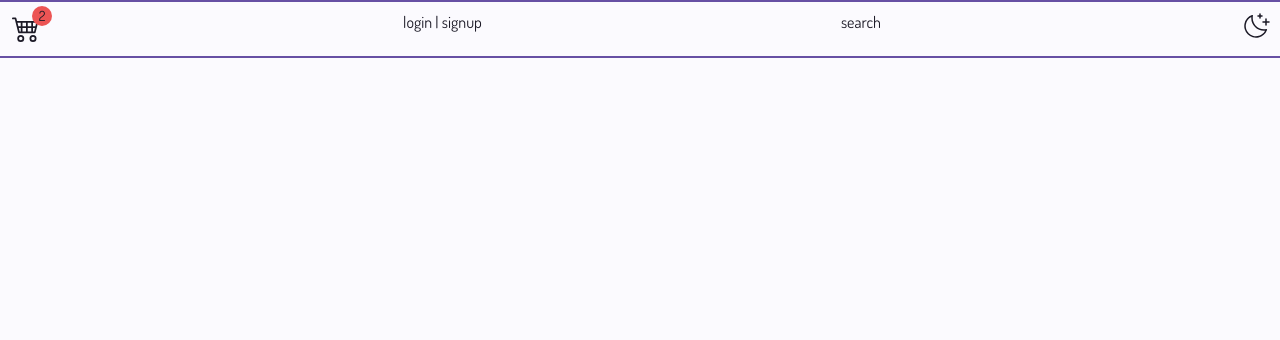
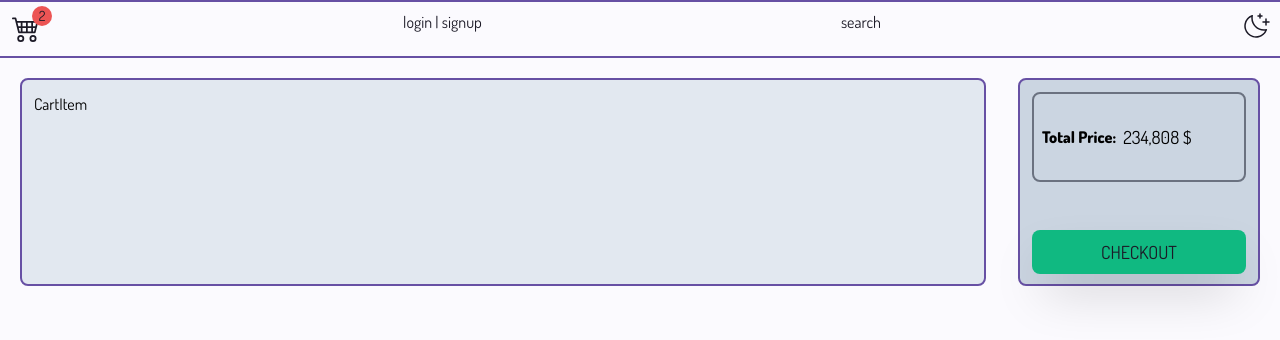
Before and after one commit to maryammohebbi/Ecommerce-website-with-React-Typescript-Tailwind, a React (Vite) app: page /checkout/cart in a window 1280 px wide. Shown: the top 340 px of the page. Built offline with nearby package versions, Linux system fonts and the light colour scheme.

Commit message:
Cart develope started, still needs work on it

```diff
--- a/src/App.tsx
+++ b/src/App.tsx
@@ -5,6 +5,7 @@ import Products from './pages/Products'
 import AppLayout from './features/ui/AppLayout'
 import { DarkModeProvider } from './context/DarkModeContext'
 import SingleProduct from './features/products/SingleProduct'
+import Cart from './features/cart/Cart'
 
 const queryClient = new QueryClient()
 
@@ -18,6 +19,7 @@ function App() {
             <Route path="products" element={<Products />} />
             <Route path="products/:id" element={<SingleProduct />} />
             {/* <Route path="products/:category" element={<Products />} /> */}
+            <Route path="checkout/cart" element={<Cart />} />
           </Routes>
         </AppLayout>
       </QueryClientProvider>
--- a/src/features/cart/Cart.tsx
+++ b/src/features/cart/Cart.tsx
@@ -1,7 +1,25 @@
 import React from 'react'
+import CartItem from './CartItem'
 
 const Cart: React.FC = ({}) => {
-  return <div>Cart</div>
+  return (
+    <div className="container p-5">
+      <div className="flex flex-col lg:flex-row gap-y-8 lg:gap-x-8 ">
+        <div className="lg:w-4/5 h-auto bg-slate-200 border-2 border-secondary p-3 rounded-lg">
+          <CartItem />
+        </div>
+        <div className="lg:w-1/5 h-52 bg-slate-300 border-2 border-secondary p-3 rounded-lg">
+          <div className="p-2 border-2 border-gray-500 mb-12 h-[50%] flex items-center rounded-lg">
+            <span className="font-black">Total Price: </span>
+            <span className="text-lg">&nbsp; 234,808 $</span>
+          </div>
+          <button className="p-2 bg-emerald-500 rounded-lg shadow-2xl text-lg text-textColor w-full">
+            CHECKOUT
+          </button>
+        </div>
+      </div>
+    </div>
+  )
 }
 
 export default Cart
--- /dev/null
+++ b/src/features/cart/CartItem.tsx
@@ -0,0 +1,7 @@
+import React from 'react'
+
+const CartItem: React.FC = ({}) => {
+  return <div>CartItem</div>
+}
+
+export default CartItem
--- a/src/features/ui/CartIcon.tsx
+++ b/src/features/ui/CartIcon.tsx
@@ -1,14 +1,17 @@
 import React from 'react'
 import { BsCart4 } from 'react-icons/bs'
+import { Link } from 'react-router-dom'
 
 const CartIcon: React.FC = ({}) => {
   return (
+    <Link to="checkout/cart">
       <button className="relative p-1">
         <BsCart4 className="w-7 h-7 text-textColor" />
         <span className="rounded-full bg-warning w-5 h-5 text-textColor absolute -top-1 -right-2 text-sm flex justify-center items-center">
           2
         </span>
       </button>
+    </Link>
   )
 }
 
```
Lines whose indentation alone changed are shown as unchanged.
